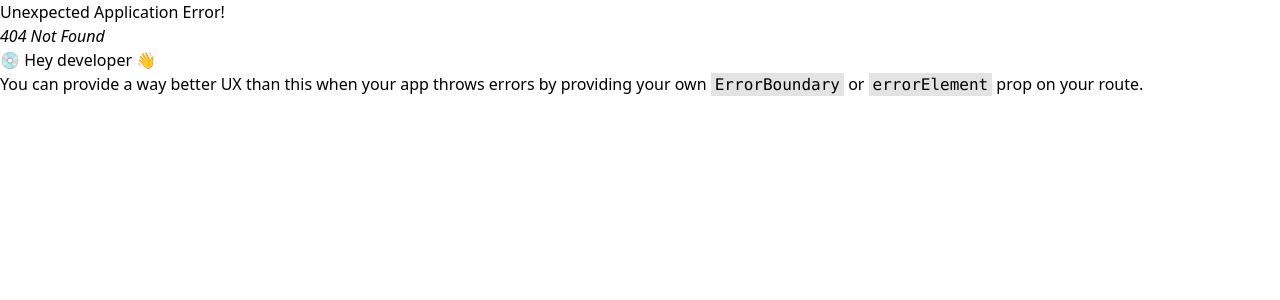
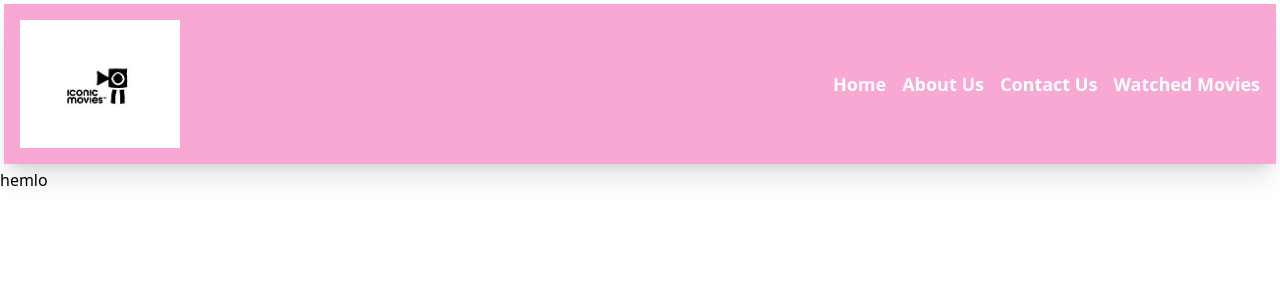
Before and after one commit to rishikrc3/Movie_Logs, a React (Create React App) app in the folder client/: page /watchedMovies in a window 1280 px wide. Before the commit this address had no page. Shown: the top 300 px of the page. Built offline with nearby package versions, Linux system fonts and the light colour scheme.

Commit message:
Header_For_Watched_Movies

```diff
--- /dev/null
+++ b/client/src/Routes/WatchedMovies.js
@@ -0,0 +1,7 @@
+import React from "react";
+
+const WatchedMovies = () => {
+  return <div className="hi">hemlo</div>;
+};
+
+export default WatchedMovies;
--- a/client/src/components/Header.js
+++ b/client/src/components/Header.js
@@ -36,6 +36,14 @@ const Header = () => {
               Contact Us
             </Link>
           </li>
+          <li>
+            <Link
+              to="/watchedMovies"
+              className="custom-link text-white font-semibold text-lg"
+            >
+              Watched Movies
+            </Link>
+          </li>
         </ul>
       </div>
     </div>
--- a/client/src/index.js
+++ b/client/src/index.js
@@ -5,6 +5,7 @@ import { createBrowserRouter, RouterProvider } from "react-router-dom";
 import Body from "./components/Body";
 import About from "./Routes/About";
 import RouteCard from "./Routes/RouteCard";
+import WatchedMovies from "./Routes/WatchedMovies";
 const appRouter = createBrowserRouter([
   {
     path: "/",
@@ -22,6 +23,10 @@ const appRouter = createBrowserRouter([
         path: "/movies/:imdbID",
         element: <RouteCard />,
       },
+      {
+        path: "/watchedMovies",
+        element: <WatchedMovies />,
+      },
     ],
   },
 ]);
```
